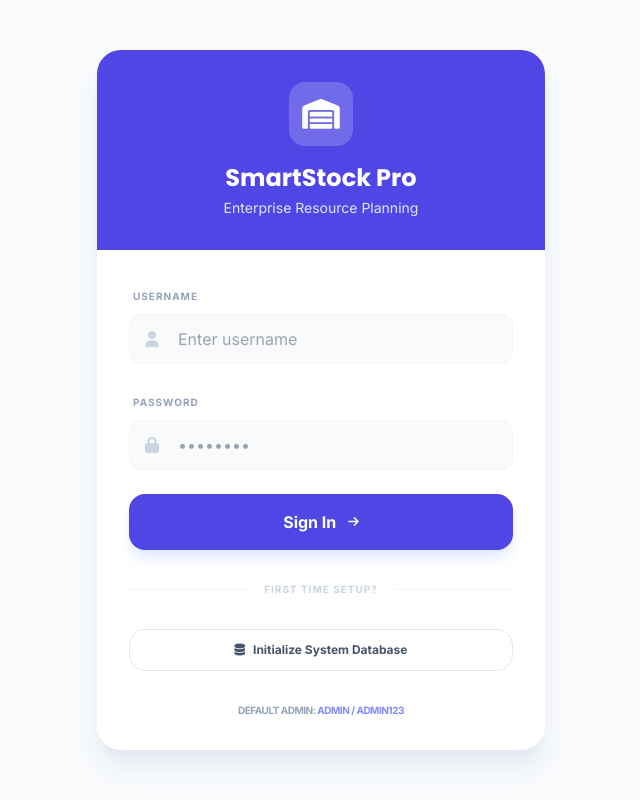
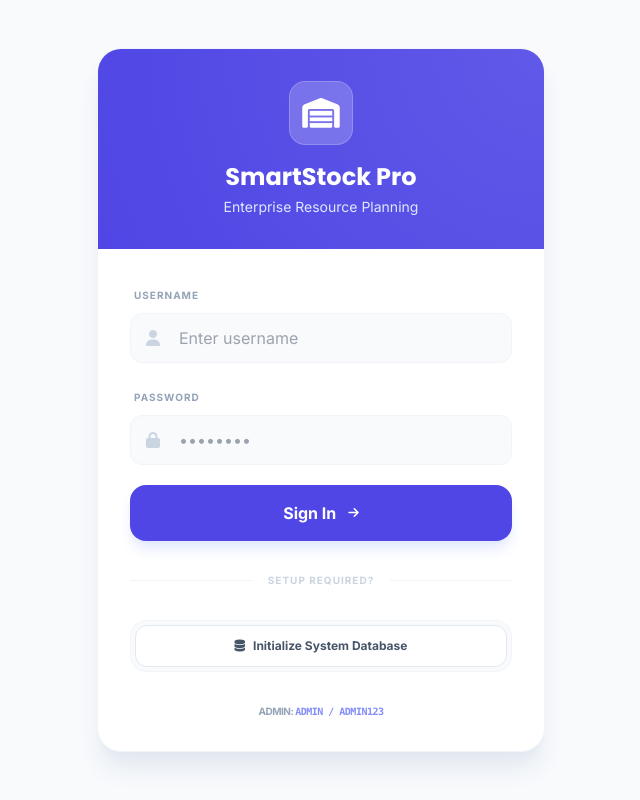
Before and after one commit to mubashiribstec/inventory-with-AI, a React (Vite) app: page / in a window 1280 px wide. Shown: the whole page, without its empty margins (319-959 px from the left). Built offline with nearby package versions, Linux system fonts and the light colour scheme.

Commit message:
feat: Improve login and init error messages
Update error messages for login and database initialization to be more user-friendly and informative. Provide clearer guidance on troubleshooting connection issues and the default credentials upon successful initialization.

```diff
--- a/components/Login.tsx
+++ b/components/Login.tsx
@@ -24,7 +24,7 @@ const Login: React.FC<LoginProps> = ({ onLogin }) => {
       const user = await apiService.login(username, password);
       onLogin(user);
     } catch (err: any) {
-      setError(err.message.includes('401') ? 'Invalid username or password' : 'Connection error. Is the database initialized?');
+      setError(err.message.includes('401') ? 'Invalid username or password' : 'Connection error. Please ensure the database is initialized.');
     } finally {
       setLoading(false);
     }
@@ -37,7 +37,7 @@ const Login: React.FC<LoginProps> = ({ onLogin }) => {
     try {
       const result = await apiService.initDatabase();
       if (result.success) {
-        setSuccess('Database initialized! You can now log in with default credentials.');
+        setSuccess('System Ready! Use "admin" and "admin123" to log in.');
       }
     } catch (err: any) {
       setError('Initialization failed: ' + err.message);
@@ -48,31 +48,34 @@ const Login: React.FC<LoginProps> = ({ onLogin }) => {
 
   return (
     <div className="min-h-screen flex items-center justify-center bg-slate-50 px-4">
-      <div className="max-w-md w-full bg-white rounded-3xl shadow-xl shadow-slate-200 overflow-hidden animate-fadeIn">
-        <div className="bg-indigo-600 p-8 text-white text-center">
-          <div className="w-16 h-16 bg-white/20 rounded-2xl flex items-center justify-center mx-auto mb-4 backdrop-blur-md">
+      <div className="max-w-md w-full bg-white rounded-3xl shadow-xl shadow-slate-200 overflow-hidden animate-fadeIn border border-slate-100">
+        <div className="bg-indigo-600 p-8 text-white text-center relative overflow-hidden">
+          <div className="absolute top-0 left-0 w-full h-full bg-[radial-gradient(circle_at_top_right,_var(--tw-gradient-stops))] from-white/10 to-transparent"></div>
+          <div className="relative z-10">
+            <div className="w-16 h-16 bg-white/20 rounded-2xl flex items-center justify-center mx-auto mb-4 backdrop-blur-md border border-white/20">
               <i className="fas fa-warehouse text-3xl"></i>
             </div>
             <h2 className="text-2xl font-bold poppins">SmartStock Pro</h2>
             <p className="text-indigo-100 text-sm mt-1">Enterprise Resource Planning</p>
           </div>
+        </div>
 
         <div className="p-8 space-y-6">
           {error && (
-            <div className="p-4 bg-rose-50 border border-rose-100 rounded-2xl text-rose-600 text-xs font-bold flex items-center gap-3">
-              <i className="fas fa-exclamation-circle"></i>
+            <div className="p-4 bg-rose-50 border border-rose-100 rounded-2xl text-rose-600 text-xs font-bold flex items-center gap-3 animate-fadeIn">
+              <i className="fas fa-exclamation-circle text-lg"></i>
               {error}
             </div>
           )}
 
           {success && (
-            <div className="p-4 bg-emerald-50 border border-emerald-100 rounded-2xl text-emerald-600 text-xs font-bold flex items-center gap-3">
-              <i className="fas fa-check-circle"></i>
+            <div className="p-4 bg-emerald-50 border border-emerald-100 rounded-2xl text-emerald-600 text-xs font-bold flex items-center gap-3 animate-fadeIn">
+              <i className="fas fa-check-circle text-lg"></i>
               {success}
             </div>
           )}
 
-          <form onSubmit={handleSubmit} className="space-y-6">
+          <form onSubmit={handleSubmit} className="space-y-5">
             <div className="space-y-2">
               <label className="text-[10px] font-bold text-slate-400 uppercase tracking-widest ml-1">Username</label>
               <div className="relative">
@@ -121,27 +124,33 @@ const Login: React.FC<LoginProps> = ({ onLogin }) => {
 
           <div className="relative py-2 flex items-center">
             <div className="flex-grow border-t border-slate-100"></div>
-            <span className="flex-shrink mx-4 text-[10px] text-slate-300 font-bold uppercase tracking-widest">First time setup?</span>
+            <span className="flex-shrink mx-4 text-[10px] text-slate-300 font-bold uppercase tracking-widest">Setup Required?</span>
             <div className="flex-grow border-t border-slate-100"></div>
           </div>
 
+          <div className="p-1 bg-slate-50 rounded-2xl border border-slate-100">
             <button
               type="button"
               onClick={handleInitialize}
               disabled={initLoading || loading}
-            className="w-full py-3 bg-white border border-slate-200 text-slate-600 rounded-2xl text-xs font-bold hover:bg-slate-50 transition flex items-center justify-center gap-2 disabled:opacity-50"
+              className={`w-full py-3 rounded-xl text-xs font-bold transition flex items-center justify-center gap-2 ${
+                success
+                ? 'bg-emerald-500 text-white shadow-lg shadow-emerald-100'
+                : 'bg-white border border-slate-200 text-slate-600 hover:bg-slate-50'
+              } disabled:opacity-50`}
             >
               {initLoading ? (
                 <i className="fas fa-cog animate-spin"></i>
               ) : (
-              <i className="fas fa-database"></i>
+                <i className={`fas ${success ? 'fa-check' : 'fa-database'}`}></i>
               )}
-            <span>Initialize System Database</span>
+              <span>{success ? 'System Initialized' : 'Initialize System Database'}</span>
             </button>
+          </div>
 
           <div className="pt-2 text-center">
             <p className="text-[10px] text-slate-400 font-bold uppercase tracking-tighter">
-              Default Admin: <span className="text-indigo-400">admin / admin123</span>
+              Admin: <span className="text-indigo-400 font-mono">admin / admin123</span>
             </p>
           </div>
         </div>
```
Lines whose indentation alone changed are shown as unchanged.
